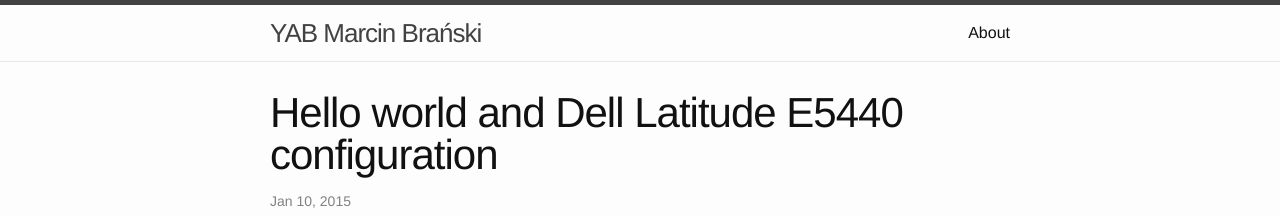
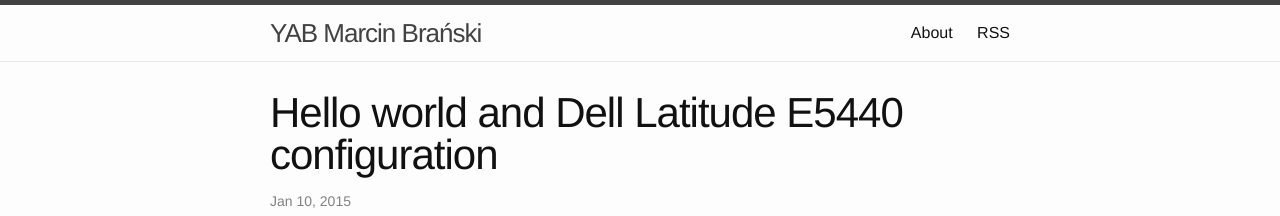
Before and after one commit to 3h4x/3h4x.github.io, a Jekyll site: the page built from _posts/2015-01-10-hello-world.markdown, in a window 1280 px wide and 900 px high. Shown: the top 216 px of the window. Built offline with Jekyll 4.4.1, drawn with Linux system fonts in a browser that asks for light colours.

Commit message:
layout changes

```diff
--- a/_config.yml
+++ b/_config.yml
@@ -10,3 +10,8 @@ github_username: 3h4x
 
 # Build settings
 markdown: kramdown
+
+pages_list:
+  About: '/about'
+  Archive: '/archive'
+  Feed: '/atom.xml'
--- a/_includes/header.html
+++ b/_includes/header.html
@@ -19,6 +19,7 @@
           <a class="page-link" href="{{ page.url | prepend: site.baseurl }}">{{ page.title }}</a>
           {% endif %}
         {% endfor %}
+        <a class="page-link" href="{{ "/feed.xml" | prepend: site.baseurl }}">RSS</a>
       </div>
     </nav>
 
--- a/index.html
+++ b/index.html
@@ -3,8 +3,6 @@ layout: default
 ---
 
 <div class="home">
-
-  <h1 class="page-heading">Posts</h1>
 
   <ul class="post-list">
     {% for post in site.posts %}
@@ -14,10 +12,9 @@ layout: default
         <h2>
           <a class="post-link" href="{{ post.url | prepend: site.baseurl }}">{{ post.title }}</a>
         </h2>
+        {{ post.content }}
       </li>
     {% endfor %}
   </ul>
 
-  <p class="rss-subscribe">subscribe <a href="{{ "/feed.xml" | prepend: site.baseurl }}">via RSS</a></p>
-
 </div>
```
